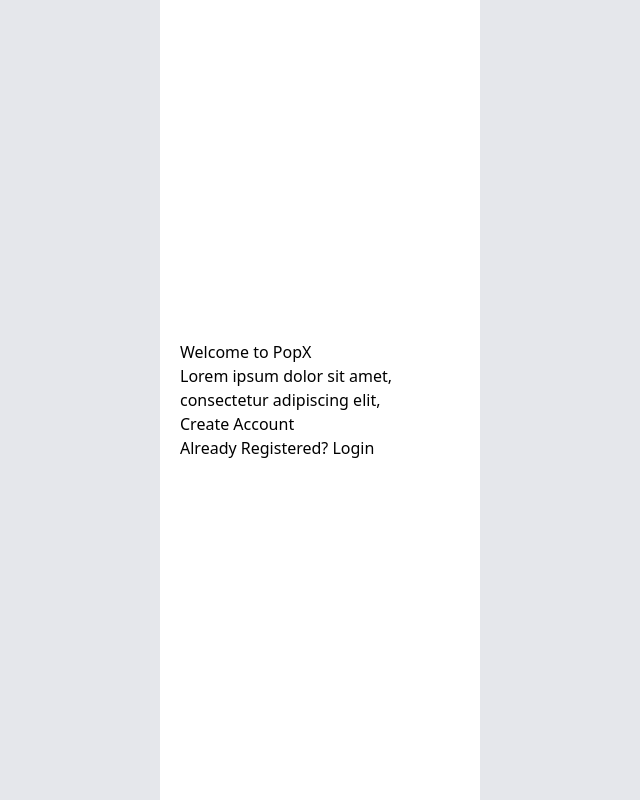
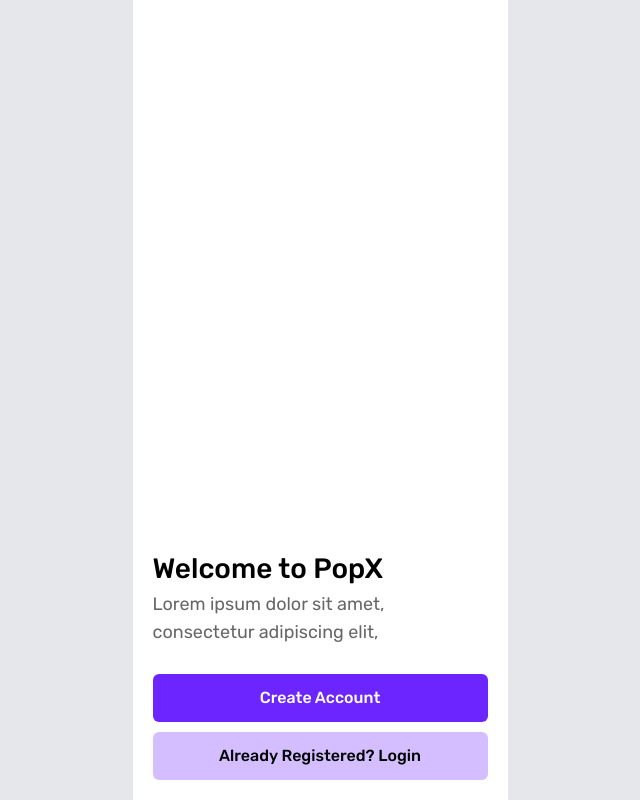
Before and after one commit to noboKumar/Qualification-task-for-Educase-India, a React (Vite) app: page / in a window 1280 px wide. Shown: the whole page, without its empty margins (320-960 px from the left). Built offline with nearby package versions, Linux system fonts and the light colour scheme.

Commit message:
add home page design

```diff
--- a/src/App.jsx
+++ b/src/App.jsx
@@ -4,7 +4,7 @@
 function App() {
   return (
     <div className="bg-gray-200">
-      <div className="flex justify-center items-center min-h-screen w-3/12 mx-auto px-5 bg-white">
+      <div className="flex justify-center items-center min-h-screen max-w-[375px] mx-auto px-5 bg-white rubik-font">
         <Outlet></Outlet>
       </div>
     </div>
--- a/src/Components/Home.jsx
+++ b/src/Components/Home.jsx
@@ -2,11 +2,24 @@
 
 const Home = () => {
   return (
-    <div>
-      <h1>Welcome to PopX</h1>
-      <p>Lorem ipsum dolor sit amet, consectetur adipiscing elit,</p>
-      <button>Create Account</button>
-      <button>Already Registered? Login</button>
+    <div className="flex flex-col justify-between min-h-screen py-5">
+      <div></div>
+      <div className="space-y-7">
+        <div>
+          <h1 className="text-[28px] font-medium">Welcome to PopX</h1>
+          <p className="text-lg text-black/60">
+            Lorem ipsum dolor sit amet, consectetur adipiscing elit,
+          </p>
+        </div>
+        <div className="flex flex-col gap-2.5 font-medium">
+          <button className="bg-[#6C25FF] py-3 text-white rounded-[6px] cursor-pointer">
+            Create Account
+          </button>
+          <button className="bg-[#6C25FF4B] py-3 rounded-[6px] cursor-pointer">
+            Already Registered? Login
+          </button>
+        </div>
+      </div>
     </div>
   );
 };
--- a/src/index.css
+++ b/src/index.css
@@ -1 +1,6 @@
+@import url("https://fonts.googleapis.com/css2?family=Rubik:ital,wght@0,300..900;1,300..900&display=swap");
 @import "tailwindcss";
+
+.rubik-font {
+  font-family: "Rubik", sans-serif;
+}
```
